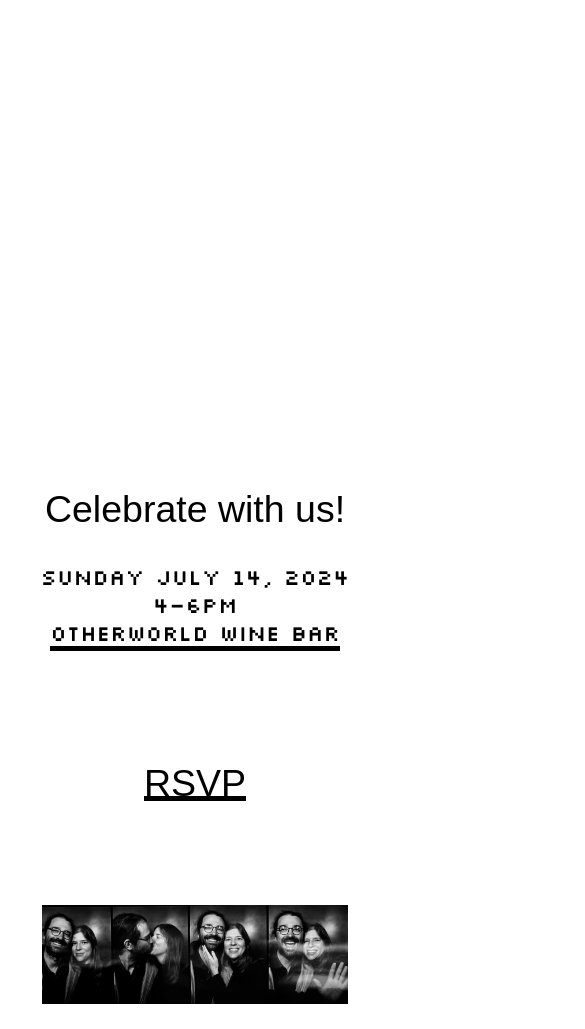
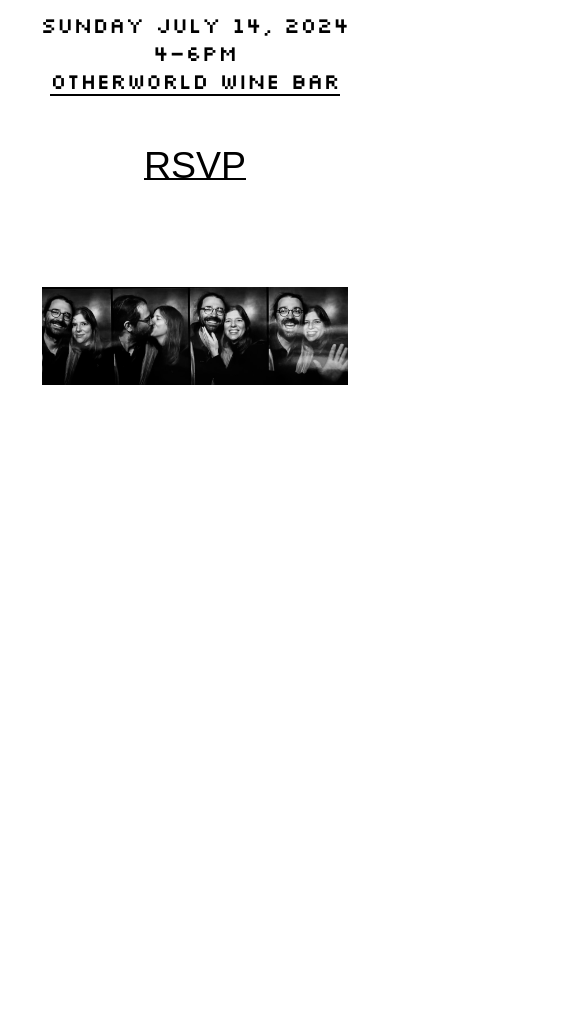
Before and after one commit to alexdmiller/alex-and-shelby, a plain HTML site: page index.html in a window 390 px wide. Shown: the part 687-1716 px from the top of the page, 585 px wide, since content can reach past the window. After the commit the page ends 1172 px from the top, so only its background shows below. Drawn offline with Linux system fonts and the light colour scheme; a web font is replaced by a local one.

Commit message:
add favicon, adjust spacing

```diff
--- a/index.html
+++ b/index.html
@@ -9,6 +9,7 @@
   <title>Alex and Shelby's Engagement Celebration</title>
   <meta name="description"
     content="Alex and Shelby are engaged! Celebrate with us on Sunday July 14, 2024 from 4&ndash;6pm at Otherworld Wine Bar.">
+  <link rel="favicon" href="/favicon.png" type="image/x-icon" />
 </head>
 
 <body>
@@ -19,17 +20,16 @@
   <main>
     <div class="title">
       <h1>Shelby and Alex are engaged!</h1>
-      <canvas id="myCanvas" width="200" height="200"></canvas>
     </div>
+    <canvas id="myCanvas" width="200" height="200"></canvas>
     <h2>Celebrate with us!</h2>
-    <h3>Sunday July 14, 2024 <br /> 4&ndash;6pm </h3>
-    <h3><a
+    <h3>Sunday July 14, 2024 <br /> 4&ndash;6pm <br/><a
         href="https://www.google.com/maps?sca_esv=16485b3b92093b39&biw=1469&bih=837&output=search&q=otherworld+wine+bar&source=lnms&entry=mc&ved=1t:200715&ictx=111"
         target="_blank">Otherworld Wine Bar</a></h3>
 
-    <div class="rsvp">
+    <h2 class="rsvp">
       <a href="https://forms.gle/2eFYv1s9U88qHBBK6" target="_blank">RSVP</a>
-    </div>
+    </h2>
 
     <img src="/photo.jpeg" alt="us!" />
   </main>
@@ -425,12 +425,13 @@
 
     h1 {
       font-size: 3rem;
-      margin: 1rem 0;
+      margin: 0;
     }
 
     h2 {
       font-style: normal;
       font-size: 1.75rem;
+      margin: 1rem 0 0 0;
     }
 
     h3 {
@@ -442,7 +443,6 @@
       color: black;
       text-decoration: none;
       border-bottom: 5px solid;
-      margin-top: 0.5rem;
     }
 
     a:hover {
@@ -453,7 +453,7 @@
     img {
       width: 50vw;
       max-width: 600px;
-      margin-top: 100px;
+      margin-top: 1.5rem;
     }
 
     canvas {
@@ -478,14 +478,14 @@
       justify-content: center;
       position: relative;
       margin: 0 auto;
-      max-width: 1500px;
+      max-width: 1200px;
       text-align: center;
-      padding: 100px 0;
+      padding: 100px 1rem;
+      gap: 1rem;
     }
 
     .rsvp {
       font-size: 2rem;
-      margin-top: 100px;
     }
 
     .rsvp a {
@@ -501,12 +501,10 @@
     }
 
     @media screen and (max-width: 800px) {
-      canvas {
-        width: 250%;
-      }
 
       main {
-        padding: 0.5rem;
+        padding: 1.5rem 0.5rem 2rem 0.5rem;
+        gap: 0.5rem;
       }
 
       h1 {
@@ -514,11 +512,16 @@
       }
 
       h2 {
+        margin-top: 0.5rem;
         font-size: 0.75rem;
       }
 
       h3 {
         font-size: 0.4375rem;
+      }
+
+      a {
+        border-bottom: 2px solid;
       }
 
       .rsvp {
```
Also changed, not shown: favicon.ico (added).
